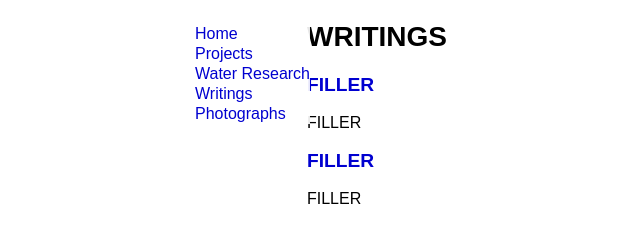
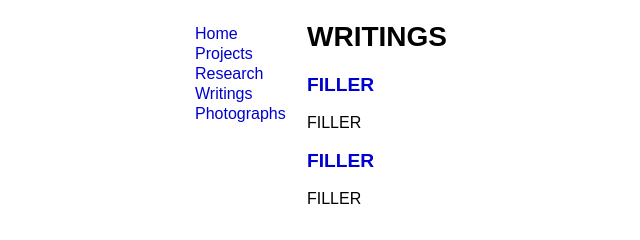
Before and after one commit to aayushpy/aayush-pandey, a plain HTML site: page writings.html in a window 1280 px wide. Shown: the full height of the page, 45-685 px from the left. Drawn offline with Linux system fonts and the light colour scheme.

Commit message:
Update writings.html

```diff
--- a/writings.html
+++ b/writings.html
@@ -205,7 +205,7 @@
         <span class="separator-for-tight-layout">·</span>
         <a href="projects.html">Projects</a>
         <span class="separator-for-tight-layout">·</span>
-        <a href="water-research.html">Water Research</a>
+        <a href="research.html">Research</a>
         <span class="separator-for-tight-layout">·</span>
         <a href="writings.html">Writings</a>
         <span class="separator-for-tight-layout">·</span>
```
